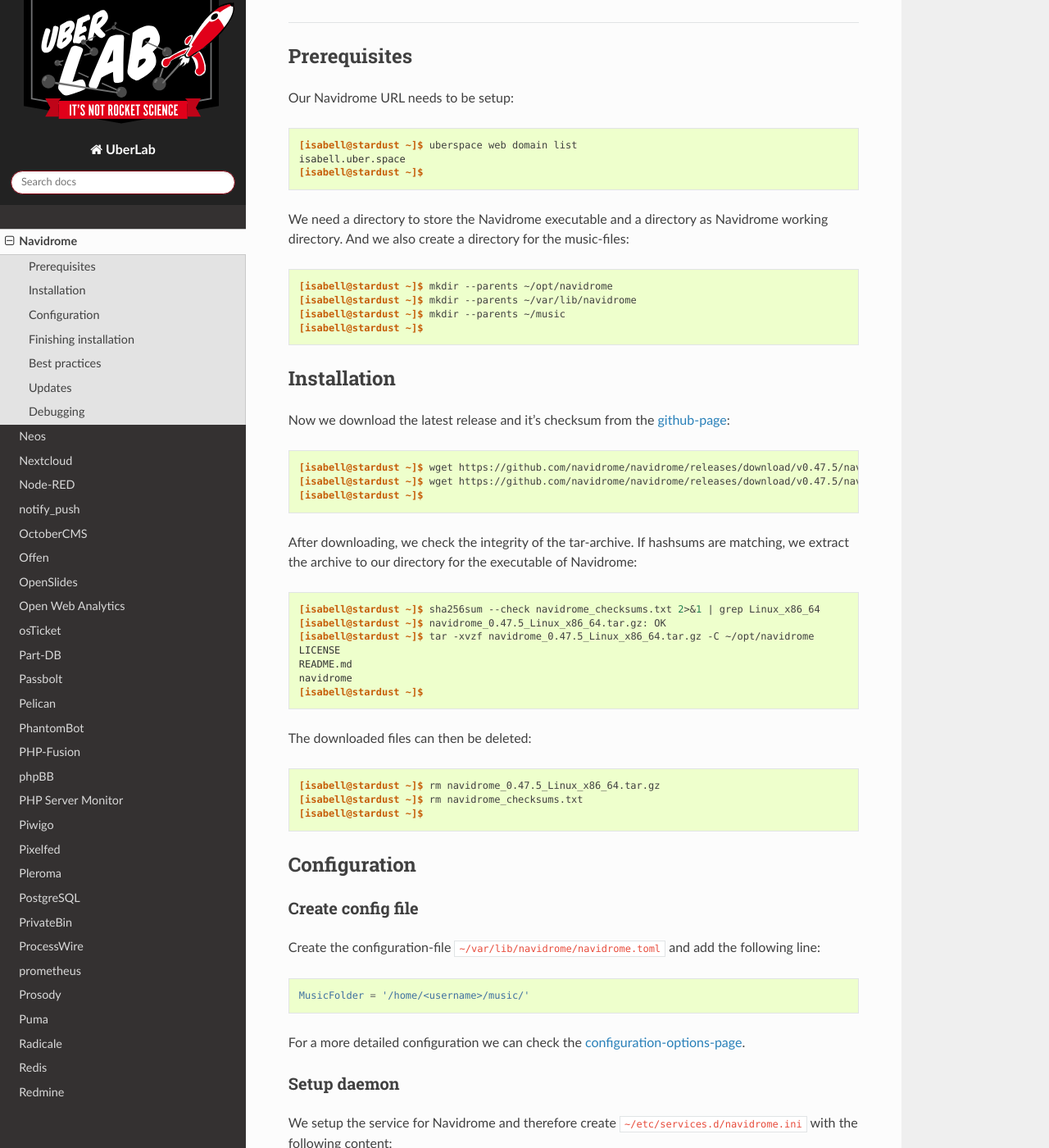
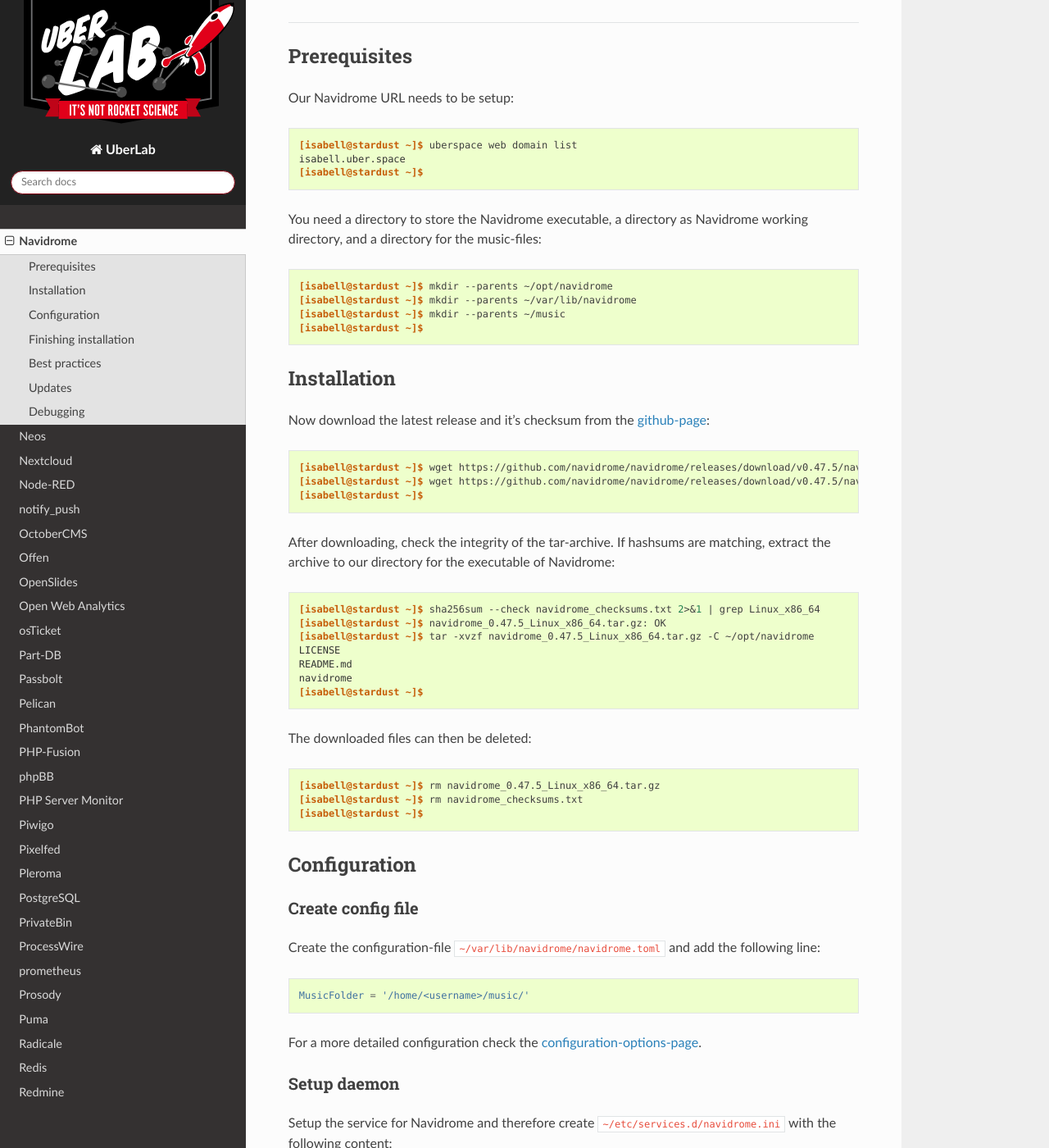
Before and after one commit to Uberspace/lab, a Sphinx documentation site: the page built from source/guide_navidrome.rst, in a window 1280 px wide and 1400 px high, scrolled down 1408 px. Shown: the whole window at 82% size. Built offline with Sphinx 7.4.7 and the Read the Docs theme 2.0.0, drawn with Linux system fonts in a browser that asks for light colours; some of the changed text lies outside the part shown.

Commit message:
Update guide_navidrome.rst

```diff
--- a/source/guide_navidrome.rst
+++ b/source/guide_navidrome.rst
@@ -35,7 +35,7 @@
 
 .. include:: includes/web-domain-list.rst
 
-We need a directory to store the Navidrome executable and a directory as Navidrome working directory. And we also create a directory for the music-files:
+You need a directory to store the Navidrome executable, a directory as Navidrome working directory, and a directory for the music-files:
 
 .. code-block:: console
 
@@ -47,7 +47,7 @@
 Installation
 ============
 
-Now we download the latest release and it's checksum from the github-page_:
+Now  download the latest release and it's checksum from the github-page_:
 
 .. code-block:: console
 
@@ -55,7 +55,7 @@
   [isabell@stardust ~]$ wget https://github.com/navidrome/navidrome/releases/download/v0.47.5/navidrome_checksums.txt
   [isabell@stardust ~]$
 
-After downloading, we check the integrity of the tar-archive. If hashsums are matching, we extract the archive to our directory for the executable of Navidrome:
+After downloading, check the integrity of the tar-archive. If hashsums are matching, extract the archive to our directory for the executable of Navidrome:
 
 .. code-block:: console
 
@@ -87,11 +87,11 @@
 
  MusicFolder = '/home/<username>/music/'
 
-For a more detailed configuration we can check the configuration-options-page_.
+For a more detailed configuration check the configuration-options-page_.
 
 Setup daemon
 ------------
-We setup the service for Navidrome and therefore create ``~/etc/services.d/navidrome.ini`` with the following content:
+Setup the service for Navidrome and therefore create ``~/etc/services.d/navidrome.ini`` with the following content:
 
 .. code-block:: ini
 
@@ -112,12 +112,12 @@
 Finishing installation
 ======================
 
-Now we can create an admin account by visiting https://isabell.uber.space with our favorite browser. And of course, we use a good password for the administrator-account.
+Now, create an admin account by visiting https://isabell.uber.space with your favorite browser. And of course, use a good password for the administrator-account!
 
 Best practices
 ==============
 
-To get our music to Navidrome, we tag the music-files on our personal computer and afterwards upload it via rsync over ssh:
+To get music into Navidrome, tag the music-files on your personal computer and afterwards upload them via rsync over ssh:
 
 .. code-block:: console
 
@@ -129,7 +129,7 @@
 
 .. note:: Check the `release-page`_ regularly to stay informed about updates.
 
-To upgrade, we unzip the new code-archive into ``~/opt/navidrome/`` and restart our navidrome-service:
+To upgrade, unzip the new code-archive into ``~/opt/navidrome/`` and restart our navidrome-service:
 
 .. code-block:: console
 
@@ -139,7 +139,7 @@
 
 Debugging
 =========
-We can check the service’s log file using:
+You can check the service’s log file using:
 
 .. code-block:: console
 
```
